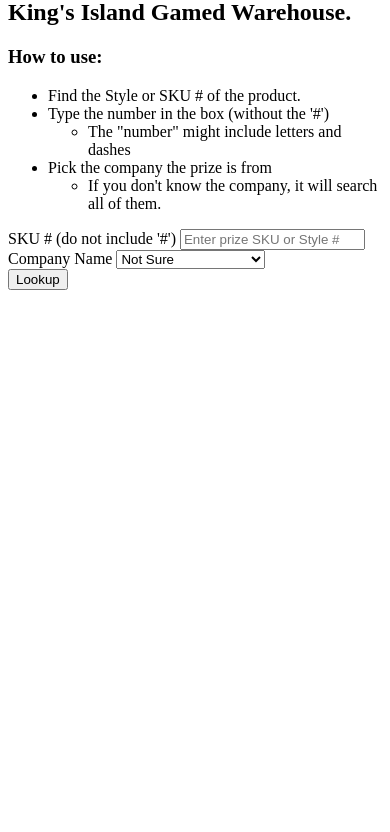
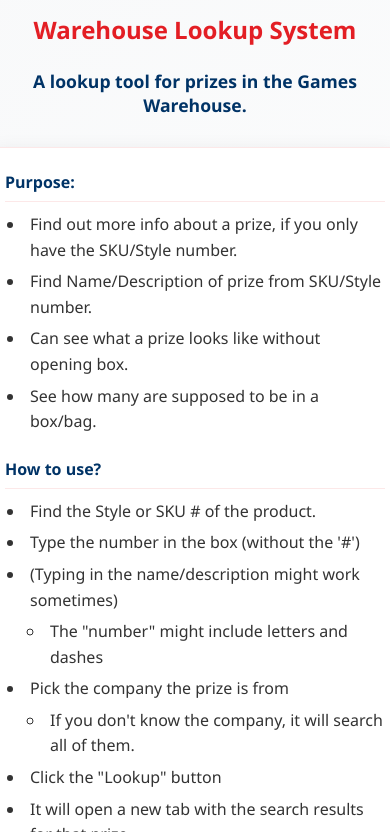
Before and after one commit to TheBiggestOfBoys/Warehouse-Lookup, a plain HTML site: page index.html in a window 390 px wide. Shown: the part 108-940 px from the top of the page. Before the commit the page ends 844 px from the top, so only its background shows below. Drawn offline with Linux system fonts and the light colour scheme.

Commit message:
Enhance Warehouse Lookup Tool
- Updated README.md to clarify purpose and usage instructions.
- Improved index.html with a new title, logo, and structured content for better user experience.
- Added new vendor links and query generators in lookup.js for additional prize sources.
- Implemented input validation in lookup.js to ensure SKU/Style number is provided.
- Populated company dropdown dynamically from available links in lookup.js.
- Enhanced styles.css for a more visually appealing and responsive design.
- Added collapsible sections for instructions in index.html for better organization.

```diff
--- a/index.html
+++ b/index.html
@@ -3,22 +3,35 @@
 
 <head>
 	<meta charset="UTF-8" />
-	<title>Warehouse Lookup</title>
+	<title>King's Island Warehouse Lookup System</title>
 	<meta name="viewport" content="width=device-width,initial-scale=1" />
 	<meta name="description" content="A lookup tool for prizes in the King's Island Gamed Warehouse." />
-	<script src="lookup.js"></script>
+	<link rel="stylesheet" href="styles.css" />
+	<script src="lookup.js" defer></script>
 </head>
 
 <body>
-	<h1>Warehouse Lookup</h1>
+	<img src="King's Island Logo.svg" alt="King's Island Logo" class="logo" />
+	<h1>Warehouse Lookup System</h1>
+	<h2>A lookup tool for prizes in the Games Warehouse.</h2>
 
-	<div>
-		<h2>A lookup tool for prizes in the King's Island Gamed Warehouse.</h2>
+	<div class="container">
+		<details open>
+			<summary>Purpose:</summary>
+			<ul>
+				<li>Find out more info about a prize, if you only have the SKU/Style number.</li>
+				<li>Find Name/Description of prize from SKU/Style number.</li>
+				<li>Can see what a prize looks like without opening box.</li>
+				<li>See how many are supposed to be in a box/bag.</li>
+			</ul>
+		</details>
 
-		<h3>How to use:</h3>
+		<details open>
+			<summary>How to use?</summary>
 			<ul>
 				<li>Find the Style or SKU # of the product.</li>
 				<li>Type the number in the box (without the '#')</li>
+				<li>(Typing in the name/description might work sometimes)</li>
 				<ul>
 					<li>The "number" might include letters and dashes</li>
 				</ul>
@@ -26,28 +39,44 @@
 				<ul>
 					<li>If you don't know the company, it will search all of them.</li>
 				</ul>
+				<li>Click the "Lookup" button</li>
+				<li>It will open a new tab with the search results for that prize</li>
+				<ul>
+					<li>If you know the company, it will search just that company.</li>
+					<li>If you don't know the company, it will search all of them.</li>
+					<ul>
+						<li>You will just have to click through each tab until you find the correct one.</li>
 					</ul>
+				</ul>
+			</ul>
+		</details>
 	</div>
 
-	<div>
+	<div class="container">
+		<div class="input-row">
+			<div class="input-group">
 				<label for="SKU">SKU # (do not include '#')</label>
 				<input type="text" placeholder="Enter prize SKU or Style #" id="styleNumber" />
 			</div>
 
-	<div>
+			<div class="input-group">
 				<label for="company">Company Name</label>
 				<select id="company" name="company">
 					<option value="" selected>Not Sure</option>
-			<option value="Goffa">Goffa</option>
-			<option value="Fiesta">Fiesta</option>
-			<option value="ToyFactory">Toy Factory</option>
-			<option value="RINovelty">Rhode Island Novelty</option>
+					<!-- Companies will dynamically fill this via lookup.js -->
 				</select>
 			</div>
+		</div>
 
-	<div>
 		<button id="lookup">Lookup</button>
 	</div>
+
+	<footer>
+		<h3><B>(**Not officially developed for, or endorsed by King's Island**)</B></h3>
+		<p>&copy; 2025 Jake Scott • Warehouse Lookup Tool</p>
+		<p><a href="https://github.com/TheBiggestOfBoys/Warehouse-Lookup">Source Code</a></p>
+		<p>Last Updated: 7/20/2025</p>
+	</footer>
 </body>
 
 </html>
--- a/lookup.js
+++ b/lookup.js
@@ -3,6 +3,13 @@
 	"Fiesta": "https://fiestatoy.com/",
 	"ToyFactory": "https://shop.thetoyfactory.biz/",
 	"RINovelty": "https://www.rinovelty.com/",
+	"Kokos": "https://kokos.com/",
+	"ClassicToy": "https://classictoyco.com/",
+	"ToyBarn": "https://www.toybarn.com/",
+	"IdealToys": "http://www.idealtoysdirect.com/",
+	"Jazwares": "https://shop.jazwares.com/",
+	"AdventurePlanet": "https://www.bbtoystore.com/store/",
+	"PeekABoo": "https://www.peekabootoys.com/",
 };
 
 const queryLinkGenerators = {
@@ -10,18 +17,32 @@
 	"Fiesta": styleNumber => `${Links.Fiesta}search?type=product&q=${styleNumber}&submit=search`,
 	"ToyFactory": styleNumber => `${Links.ToyFactory}${styleNumber}.html`,
 	"RINovelty": styleNumber => `${Links.RINovelty}search?term=${styleNumber}`,
+	"Kokos": styleNumber => `${Links.Kokos}?s=${styleNumber}`,
+	"ClassicToy": styleNumber => `${Links.ClassicToy}?s=${styleNumber}`,
+	"ToyBarn": styleNumber => `${Links.ToyBarn}search.php?search_query=${styleNumber}`,
+	"IdealToys": styleNumber => `${Links.IdealToys}searchresults.aspx?term=${styleNumber}`,
+	"Jazwares": styleNumber => `${Links.Jazwares}search?q=${styleNumber}`,
+	"AdventurePlanet": styleNumber => `${Links.AdventurePlanet}SRCH.html?Search=${styleNumber}`,
+	"PeekABoo": styleNumber => `${Links.PeekABoo}?s=${styleNumber}`,
 };
 
 function GetInfo() {
 	const styleNumber = document.getElementById("styleNumber").value.trim();
 	const company = document.getElementById("company").value.trim();
+
+	if (!styleNumber) {
+		alert("Please enter a SKU or Style number.");
+		document.getElementById("styleNumber").focus();
+		return;
+	}
+
 	LookupPrize(styleNumber, company);
 }
 
 function LookupPrize(styleNumber, company) {
 	const links = [];
 
-	if (queryLinkGenerators[company]) {
+	if (company && queryLinkGenerators[company]) {
 		links.push(queryLinkGenerators[company](styleNumber));
 	} else {
 		Object.values(queryLinkGenerators).forEach(generator => {
@@ -33,6 +54,21 @@
 	links.forEach(link => window.open(link));
 }
 
-document.addEventListener("DOMContentLoaded", function () {
-	document.getElementById("lookup").addEventListener("click", GetInfo);
+// Populate company dropdown from Links keys
+const companySelect = document.getElementById("company");
+Object.keys(Links).forEach(company => {
+	const option = document.createElement("option");
+	option.value = company;
+	option.textContent = company === "RINovelty" ? "Rhode Island Novelty" :
+		company === "ToyFactory" ? "Toy Factory" : company;
+	companySelect.appendChild(option);
 });
+
+document.getElementById("lookup").addEventListener("click", GetInfo);
+
+// Add Enter key support
+document.getElementById("styleNumber").addEventListener("keypress", function(event) {
+	if (event.key === "Enter") {
+		GetInfo();
+	}
+});
--- /dev/null
+++ b/styles.css
@@ -0,0 +1,334 @@
+/* Simple King's Island Theme */
+:root {
+	--kings-island-red: #e31e24;
+	--kings-island-blue: #003366;
+	--kings-island-yellow: #ffd700;
+	--background-light: #f8f9fa;
+}
+
+body {
+	font-family: 'Segoe UI', Tahoma, Geneva, Verdana, sans-serif;
+	background: linear-gradient(135deg, var(--background-light) 0%, #ffffff 100%);
+	color: #333;
+	margin: 0;
+	padding: 20px;
+	display: flex;
+	flex-direction: column;
+	align-items: center;
+	min-height: 100vh;
+}
+
+.logo {
+	max-width: 200px;
+	height: auto;
+	margin-bottom: 20px;
+}
+
+h1 {
+	text-align: center;
+	color: var(--kings-island-red);
+	font-size: clamp(1.8rem, 4vw, 2.5rem);
+	margin-bottom: 10px;
+}
+
+p {
+	text-align: center;
+	color: var(--kings-island-blue);
+	font-style: italic;
+	margin-bottom: 30px;
+	font-size: clamp(0.9rem, 2vw, 1rem);
+}
+
+h2 {
+	color: var(--kings-island-blue);
+	font-size: clamp(1.1rem, 3vw, 1.3rem);
+	text-align: center;
+	margin-bottom: 15px;
+}
+
+h3 {
+	color: #666;
+	font-size: clamp(0.8rem, 2vw, 0.9rem);
+	text-align: center;
+	margin-bottom: 10px;
+	font-weight: normal;
+}
+
+.container {
+	width: 100%;
+	max-width: 600px;
+	margin: 20px 0;
+	padding: 25px;
+	background: rgba(255, 255, 255, 0.95);
+	border-radius: 12px;
+	box-shadow: 0 4px 20px rgba(0, 0, 0, 0.08);
+	border: 1px solid rgba(227, 30, 36, 0.1);
+	backdrop-filter: blur(10px);
+	transition: all 0.3s ease;
+}
+
+.container:hover {
+	box-shadow: 0 6px 25px rgba(0, 0, 0, 0.12);
+	transform: translateY(-2px);
+}
+
+.form-group {
+	display: flex;
+	flex-direction: column;
+	margin-bottom: 20px;
+}
+
+.input-row {
+	display: flex;
+	gap: 15px;
+	flex-wrap: wrap;
+}
+
+.input-group {
+	flex: 1;
+	min-width: 250px;
+	display: flex;
+	flex-direction: column;
+}
+
+label {
+	display: block;
+	font-weight: bold;
+	margin-bottom: 8px;
+	color: var(--kings-island-blue);
+	font-size: clamp(0.9rem, 2vw, 1rem);
+}
+
+input,
+select {
+	width: 100%;
+	padding: 14px 16px;
+	border: 2px solid #ddd;
+	border-radius: 8px;
+	font-size: clamp(0.9rem, 2vw, 1rem);
+	transition: all 0.3s ease;
+	background: #fafafa;
+	box-sizing: border-box;
+}
+
+input:focus,
+select:focus {
+	outline: none;
+	border-color: var(--kings-island-red);
+	background: white;
+	box-shadow: 0 0 0 3px rgba(227, 30, 36, 0.1);
+	transform: translateY(-1px);
+}
+
+input:hover,
+select:hover {
+	border-color: var(--kings-island-blue);
+	background: white;
+}
+
+button {
+	background-color: var(--kings-island-red);
+	color: white;
+	border: none;
+	padding: 16px 32px;
+	font-size: clamp(1rem, 2.5vw, 1.2rem);
+	font-weight: bold;
+	border-radius: 8px;
+	cursor: pointer;
+	display: block;
+	margin: 30px auto 0;
+	min-width: 150px;
+	transition: all 0.3s ease;
+	text-transform: uppercase;
+	letter-spacing: 0.5px;
+	position: relative;
+	overflow: hidden;
+}
+
+button::before {
+	content: '';
+	position: absolute;
+	top: 0;
+	left: -100%;
+	width: 100%;
+	height: 100%;
+	background: linear-gradient(90deg, transparent, rgba(255, 255, 255, 0.2), transparent);
+	transition: left 0.5s;
+}
+
+button:hover::before {
+	left: 100%;
+}
+
+button:hover {
+	background-color: #c41e24;
+	transform: translateY(-2px);
+	box-shadow: 0 4px 12px rgba(227, 30, 36, 0.3);
+}
+
+button:active {
+	transform: translateY(0);
+	box-shadow: 0 2px 6px rgba(227, 30, 36, 0.3);
+}
+
+/* Collapsible instructions styling */
+details {
+	margin-bottom: 20px;
+}
+
+details+details {
+	margin-top: 15px;
+}
+
+summary {
+	font-weight: bold;
+	color: var(--kings-island-blue);
+	font-size: clamp(1rem, 2.5vw, 1.1rem);
+	cursor: pointer;
+	padding: 12px 0;
+	list-style: none;
+	position: relative;
+	transition: color 0.3s ease;
+	border-bottom: 1px solid rgba(227, 30, 36, 0.1);
+}
+
+summary::-webkit-details-marker {
+	display: none;
+}
+
+summary::before {
+	content: "▶";
+	position: absolute;
+	left: -20px;
+	transition: transform 0.3s ease;
+	color: var(--kings-island-red);
+}
+
+details[open] summary::before {
+	transform: rotate(90deg);
+}
+
+summary:hover {
+	color: var(--kings-island-red);
+}
+
+#instructions {
+	margin-top: 15px;
+	padding-left: 5px;
+}
+
+/* Better list styling */
+ul {
+	line-height: 1.6;
+	margin: 10px 0;
+}
+
+li {
+	margin: 6px 0;
+	padding-left: 5px;
+}
+
+ul ul {
+	margin-top: 5px;
+	margin-bottom: 5px;
+}
+
+/* Footer styling */
+footer {
+	margin-top: auto;
+	padding: 30px 20px 20px;
+	text-align: center;
+	color: #888;
+	font-size: 0.85rem;
+	border-top: 1px solid rgba(0, 0, 0, 0.05);
+	max-width: 600px;
+	width: 100%;
+}
+
+footer p {
+	margin: 5px 0;
+	font-style: normal;
+}
+
+footer h3 {
+	color: #999;
+	margin-bottom: 15px;
+}
+
+/* Responsive design */
+@media (max-width: 768px) {
+	body {
+		padding: 15px 10px;
+	}
+
+	.logo {
+		max-width: 150px;
+		margin-bottom: 15px;
+	}
+
+	.container {
+		padding: 20px 15px;
+		margin: 15px 0;
+		border-radius: 8px;
+	}
+
+	.input-row {
+		flex-direction: column;
+		gap: 15px;
+	}
+
+	.input-group {
+		min-width: auto;
+	}
+
+	button {
+		width: 100%;
+		padding: 18px;
+		font-size: 1.1rem;
+	}
+
+	details {
+		margin-bottom: 15px;
+	}
+
+	summary {
+		padding: 8px 0;
+		font-size: 1rem;
+	}
+
+	h1 {
+		margin-bottom: 8px;
+	}
+
+	h2 {
+		margin-bottom: 20px;
+	}
+}
+
+@media (max-width: 480px) {
+	body {
+		padding: 10px 5px;
+	}
+
+	.container {
+		padding: 15px 12px;
+		margin: 10px 0;
+	}
+
+	.logo {
+		max-width: 120px;
+	}
+
+	h1 {
+		font-size: 1.5rem;
+	}
+
+	ul {
+		padding-left: 20px;
+	}
+
+	footer {
+		padding: 20px 10px 15px;
+		font-size: 0.8rem;
+	}
+}
```
Also changed, not shown: King's Island Logo.svg (added), 2 other files. Lines whose indentation alone changed are shown as unchanged.
